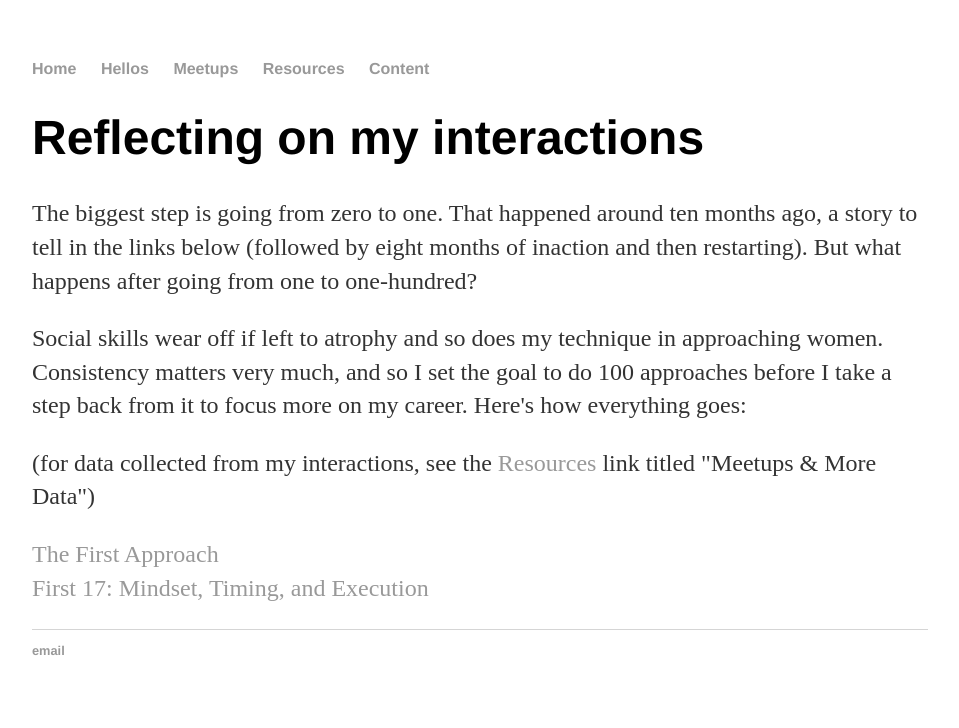
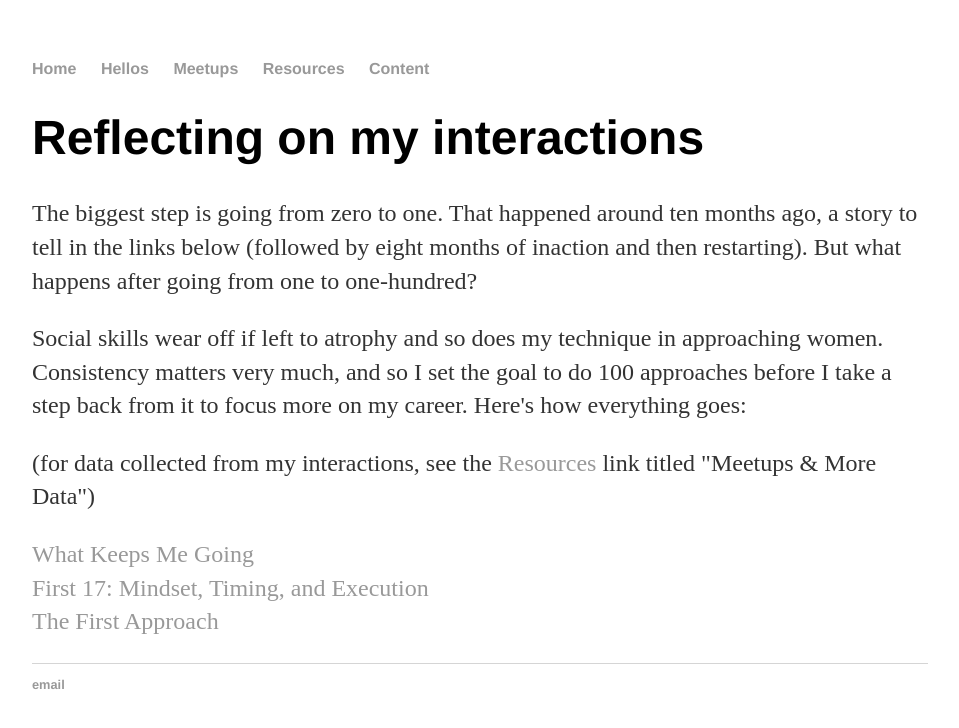
Before and after one commit to ahundredhellos/ahundredhellos.github.io, a Jekyll site: the page built from hellos/index.html, in a window 1280 px wide. Shown: the top 728 px of the page, without its empty margins (160-1119 px from the left). Built offline with Jekyll 4.4.1, drawn with Linux system fonts in a browser that asks for light colours.

Commit message:
Create index.html

```diff
--- a/hellos/index.html
+++ b/hellos/index.html
@@ -10,22 +10,11 @@ title: hellos
 </div><!-- /.blurb -->
 
 <p>
-	<a href="http://www.ahundredhellos.com/content/2017/06/01/the-first-approach">The First Approach</a>
+	<a href="http://www.ahundredhellos.com/content/2017/06/05/what-keeps-me-going">What Keeps Me Going</a>
 	<br>
 	<a href="http://www.ahundredhellos.com/content/2017/06/04/mindset-timing-and-execution">First 17: Mindset, Timing, and Execution</a>
 	<br>
-
-
-
-
-
-
-
-
-
-
-
-
-
+	<a href="http://www.ahundredhellos.com/content/2017/06/01/the-first-approach">The First Approach</a>
+	<br>
 
 </p>
```
